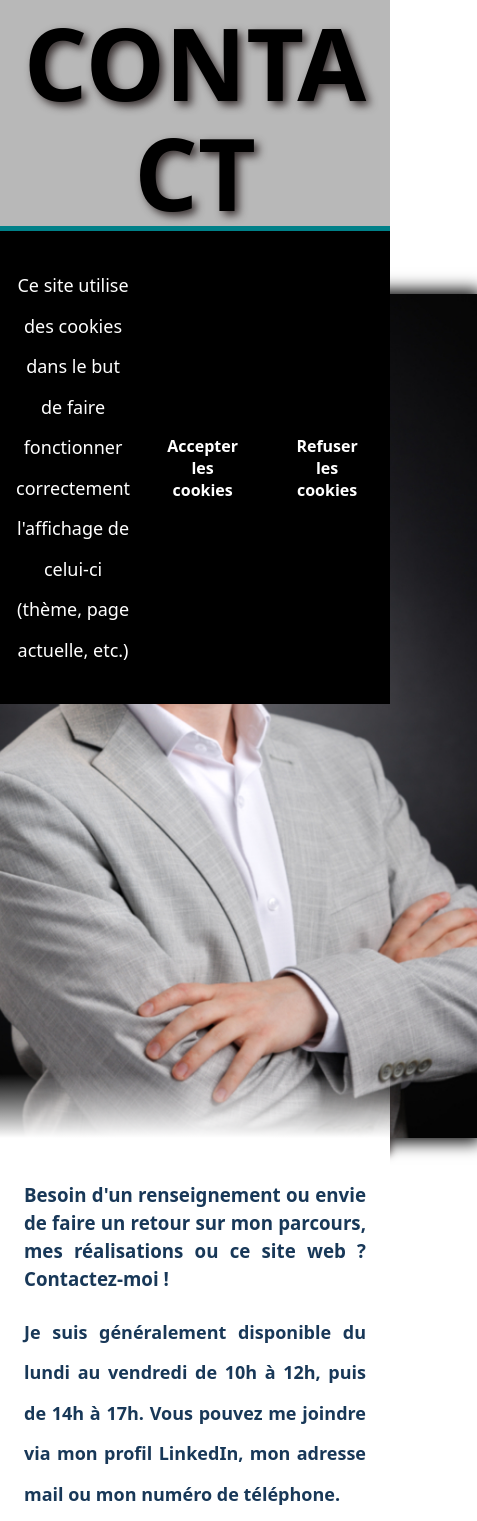
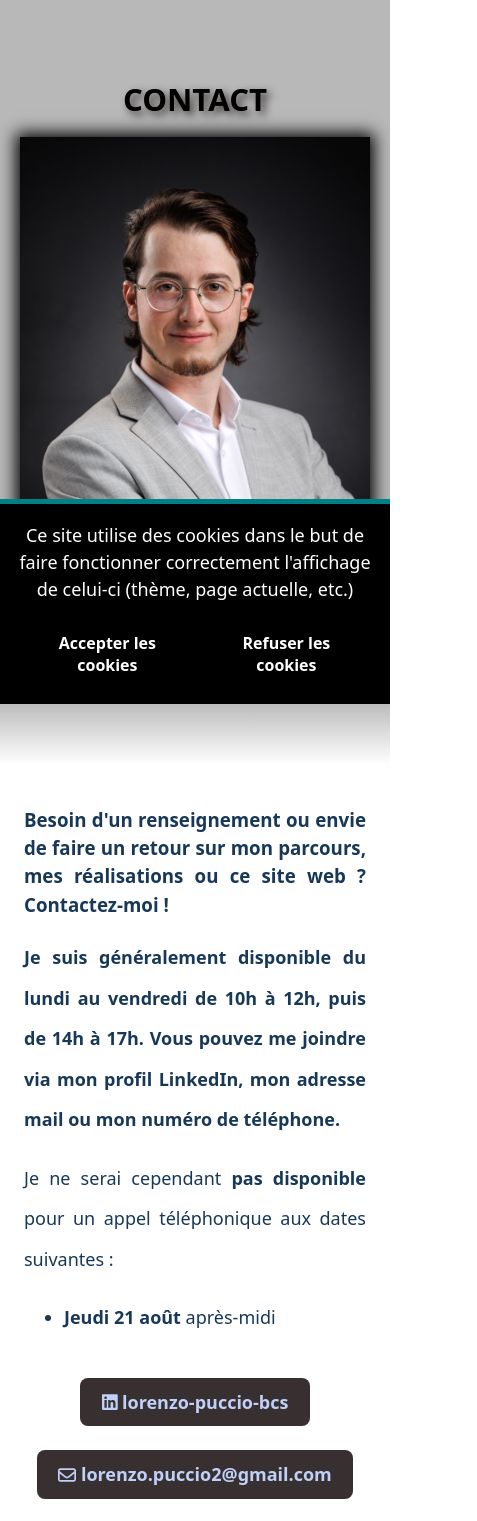
Before and after one commit to StOil-L/lorenzo-portfolio, a React (Vite) app: page /lorenzo-portfolio/contact in a window 390 px wide. Shown: the part 140-1661 px from the top of the page, 477 px wide, since content can reach past the window. Built offline with nearby package versions, Linux system fonts and the light colour scheme.

Commit message:
First completed attempt at responsive design
- managed by media queries in stylesheets
- CarouselWrapper component includes media queries in useEffect hooks to modify the DOM accordingly

```diff
--- a/src/components/carousel/CarouselWrapper.tsx
+++ b/src/components/carousel/CarouselWrapper.tsx
@@ -15,12 +15,15 @@ interface CarouselWrapperProps {
 
 function CarouselWrapper(props: CarouselWrapperProps) {
 
+  const selfRef = useRef<HTMLDivElement>(null);
   const slidesRef = useRef<HTMLDivElement[]>([]);
   const dotsRef = useRef<HTMLSpanElement[]>([]);
   const intervalRef = useRef(0);
   const [isStopped, setIsStopped] = useState(false);
   const currentSlide = useRef(0);
   const [currentSlideContent, setCurrentSlideContent] = useState(props.slides[0]);
+  const [displayControls, setDisplayControls] = useState(true);
+  const [displaySideOnRight, setDisplaySideOnRight] = useState(false);
   const startX = useRef(-1);
   const endX = useRef(-1);
 
@@ -40,6 +43,7 @@ function CarouselWrapper(props: CarouselWrapperProps) {
                        link={currentSlideContent.link} />
   )
 
+  // Gestion du scrolling automatique
   useEffect(() => {
     if(!isStopped && props.autoScroll) intervalRef.current = setInterval(() => {
       slideTo(++currentSlide.current)
@@ -47,6 +51,7 @@ function CarouselWrapper(props: CarouselWrapperProps) {
     return () => clearInterval(intervalRef.current)
   }, [isStopped])
 
+  // Attribution des refs + application transformation / background slides
   useEffect(() => {
     dotsRef.current.forEach((dot: HTMLSpanElement, i: number) => {
       dot.addEventListener('click', () => slideTo(i))
@@ -60,9 +65,32 @@ function CarouselWrapper(props: CarouselWrapperProps) {
     })
   }, []);
 
+  // Gestion de l'affichage des contrôles du carousel + affichage mode side pour responsivité
+  useEffect(() => {
+    const selfElement = selfRef.current;
+    if (!selfElement) return;
+    const observer = new ResizeObserver((entries) => {
+      if((entries[0].target as HTMLDivElement).offsetWidth < window.innerWidth*0.5) setDisplayControls(false);
+      else setDisplayControls(true);
+    })
+    observer.observe(selfElement);
+    for(let i = 0; i < slidesRef.current.length; i++) observer.observe(slidesRef.current[i]);
+    return () => observer.disconnect();
+  }, []);
+
+  // Gestion de l'ordre d'affichage en mode side (pour responsivité)
+  useEffect(() => {
+    const checkForQuery =
+      (event: MediaQueryListEvent | MediaQueryList) => setDisplaySideOnRight(event.matches);
+    const mediaQuery = window.matchMedia("screen and (max-width: 880px)");
+    if(mediaQuery.matches) checkForQuery(mediaQuery);
+    mediaQuery.addEventListener("change", checkForQuery);
+    return () => mediaQuery.removeEventListener("change", checkForQuery);
+  }, []);
+
   return props.slides.length > 0 && (
-    <div className="carousel-wrapper">
-      {props.textSide === 'left' && slidesText}
+    <div ref={selfRef} className="carousel-wrapper">
+      {(props.textSide === 'left' && !displaySideOnRight) && slidesText}
       <div className={`carousel${props.sideDisplay ? " side" : ""}`}
            onMouseEnter={() => setIsStopped(true)}
            onMouseLeave={() => setIsStopped(false)}
@@ -81,6 +109,7 @@ function CarouselWrapper(props: CarouselWrapperProps) {
                                   description={!props.sideDisplay ? slide.description : undefined} link={slide.link} />
           })}
         </div>
+        {displayControls && (
           <div className="carousel-controls">
             <button id="prev" onClick={() => slideTo(--currentSlide.current)}>
               <FontAwesomeIcon icon={faCircleLeft} />
@@ -89,6 +118,7 @@ function CarouselWrapper(props: CarouselWrapperProps) {
               <FontAwesomeIcon icon={faCircleRight} />
             </button>
           </div>
+        )}
         <div className="carousel-dots">
           {props.slides.map((_slide, i: number) => {
             const dotClass: string = i == currentSlide.current ? 'active' : 'inactive';
@@ -98,7 +128,7 @@ function CarouselWrapper(props: CarouselWrapperProps) {
           })}
         </div>
       </div>
-      {(props.textSide === 'right' || !props.textSide) && slidesText}
+      {(displaySideOnRight || props.textSide === 'right' || !props.textSide) && slidesText}
     </div>
   )
 }
--- a/src/stylesheets/CarouselSlide.css
+++ b/src/stylesheets/CarouselSlide.css
@@ -34,3 +34,18 @@
     display: inline-block;
     margin-bottom: 1rem;
 }
+
+@media screen and (max-width: 880px) {
+    .slide .text {
+        min-height: unset;
+        max-height: 45%;
+        top: unset;
+        left: unset;
+        right: unset;
+        bottom: 0;
+        width: 100%;
+    }
+    .slide .text p {
+        line-height: unset;
+    }
+}
--- a/src/stylesheets/CarouselWrapper.css
+++ b/src/stylesheets/CarouselWrapper.css
@@ -48,3 +48,20 @@
     padding-left: 1rem;
     padding-right: 1rem;
 }
+
+@media screen and (max-width: 880px) {
+    .carousel-wrapper {
+        flex-direction: column;
+    }
+    .carousel.side {
+        width: 100%;
+    }
+    .carousel-dots {
+        bottom: unset;
+        top: 5%;
+    }
+    .carousel-wrapper .text {
+        width: 100%;
+        padding: unset;
+    }
+}
--- a/src/stylesheets/MainLayout.css
+++ b/src/stylesheets/MainLayout.css
@@ -152,17 +152,14 @@ h1 {
 }
 
 .contacts {
-    margin-left: 20%;
-    margin-right: 20%;
     display: flex;
     align-items: center;
-    justify-content: space-between;
+    justify-content: space-evenly;
 }
 
-@media screen and (max-width: 1400px) {
-    .contacts {
-        flex-direction: column;
-        justify-content: unset;
+@media screen and (max-width: 1300px) {
+    #homepage-carousel {
+        width: 80%;
     }
 }
 
@@ -171,16 +168,30 @@ h1 {
         padding-left: unset;
         padding-right: unset;
     }
-    #page-info {
+    #page-info-transition, #page-info {
         box-shadow: unset;
     }
     #homepage-carousel {
         width: unset;
     }
+    .contacts {
+        flex-direction: column;
+        justify-content: unset;
+    }
 }
 
-@media screen and (max-width: 1300px) {
-    #homepage-carousel {
-        width: 80%;
+@media screen and (max-width: 768px) {
+    #cookies-notice {
+        flex-direction: column;
+        padding-top: unset;
+    }
+    #cookies-notice p {
+        line-height: unset;
+    }
+    .buttons {
+        justify-content: space-between;
+    }
+    .buttons button {
+        margin: 0 1vw;
     }
 }
--- a/src/stylesheets/PortfolioHeader.css
+++ b/src/stylesheets/PortfolioHeader.css
@@ -3,7 +3,7 @@ header {
     align-items: center;
     justify-content: space-between;
     min-height: 100vh;
-    margin: 0 5% -4rem;
+    margin: 0 5% -10vh;
 }
 
 header h1 {
@@ -17,7 +17,10 @@ header h1 {
 }
 
 header img {
-    height: 100vh;
+    height: 100%;
+    max-height: 100vh;
+    max-width: 100%;
+    object-fit: contain;
     box-shadow: 0 0 4vw 0.25rem light-dark(black, white);
 }
 
@@ -35,3 +38,9 @@ header img {
         display: inline-block;
     }
 }
+
+@media screen and (max-width: 1132px) {
+    header h1 {
+        font-size: 8vw;
+    }
+}
--- a/src/stylesheets/Summary.css
+++ b/src/stylesheets/Summary.css
@@ -7,7 +7,7 @@
 }
 
 .essential-info {
-    height: 10.5rem;
+    height: 100%;
     display: flex;
     justify-content: space-between;
 }
@@ -38,6 +38,7 @@
 }
 
 .summary .essential-info img {
+    height: 10.5rem;
     max-width: 40%;
     padding: .75rem;
     border: medium solid var(--nav-color);
@@ -63,3 +64,29 @@
     justify-content: flex-start;
     flex-wrap: wrap;
 }
+
+@media screen and (max-width: 1024px) {
+    .technologies {
+        justify-content: space-evenly;
+    }
+}
+
+@media screen and (max-width: 768px) {
+    .summary {
+        padding-top: unset;
+        padding-bottom: unset;
+        padding-left: 0.5rem;
+        padding-right: 0.5rem;
+    }
+    .essential-info {
+        flex-direction: column;
+    }
+    .summary .essential-info img {
+        height: 10.5rem;
+        max-width: 100%;
+    }
+    .summary-transition {
+        height: 4rem;
+        margin-bottom: -1.75rem;
+    }
+}
```
Lines whose indentation alone changed are shown as unchanged.
